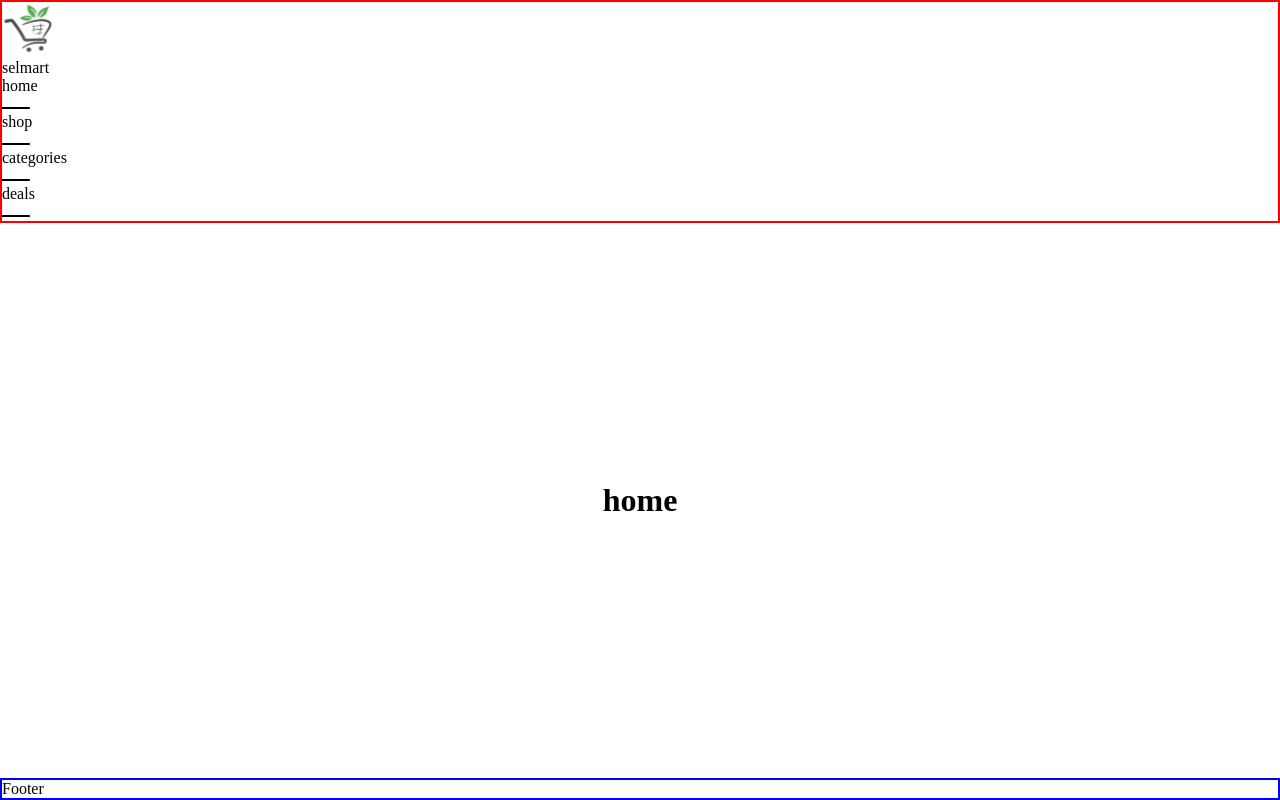
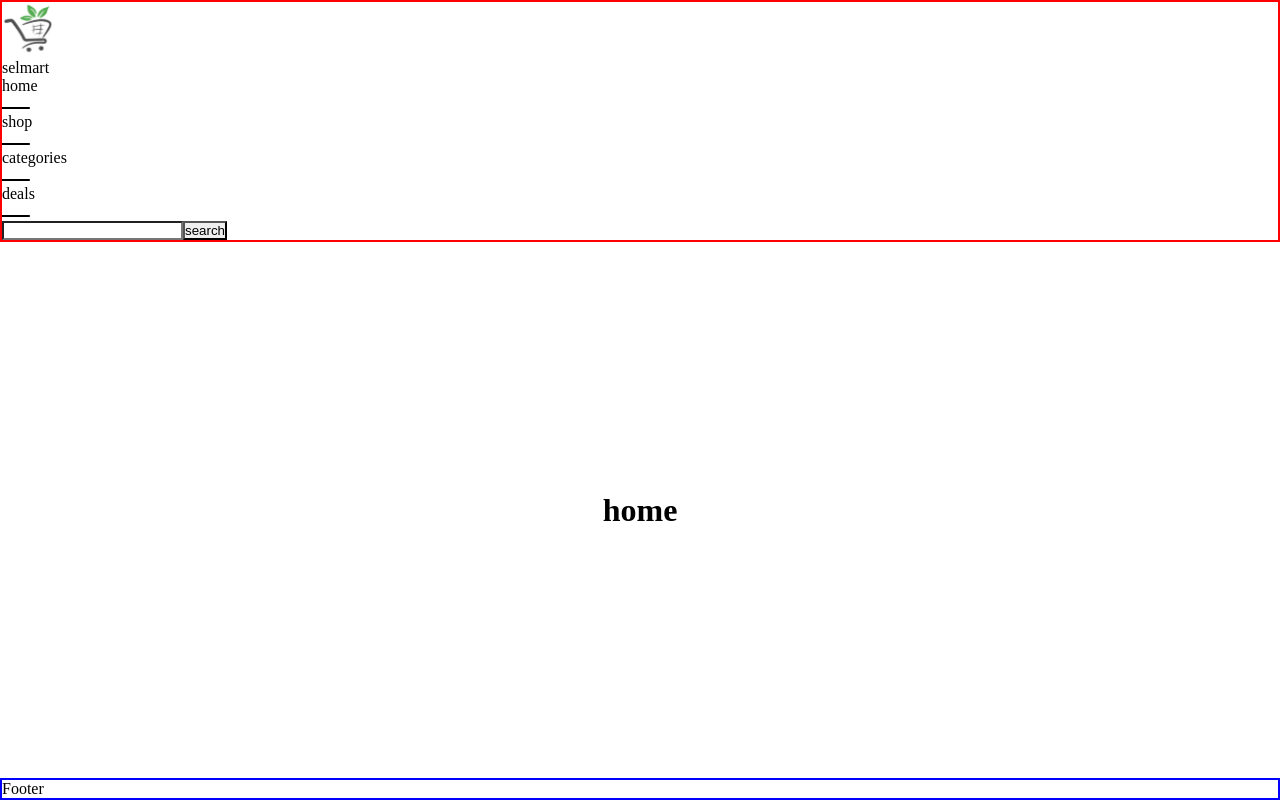
Before and after one commit to mambachristophersteven/selmart-copy, a React (Vite) app: page / in a window 1280 px wide. Built offline with nearby package versions, Linux system fonts and the light colour scheme.

Commit message:
search bar content added

```diff
--- a/src/Components/Navbar/Navbar.jsx
+++ b/src/Components/Navbar/Navbar.jsx
@@ -41,7 +41,10 @@ const Navbar = () => {
       </div>
       <div className="search-side-links">
         <div className="search">
-
+          <form action="#">
+            <input type="text" name="search" id="search" />
+            <input type="button" value="search" />
+          </form>
         </div>
       </div>
       {/* {
```
